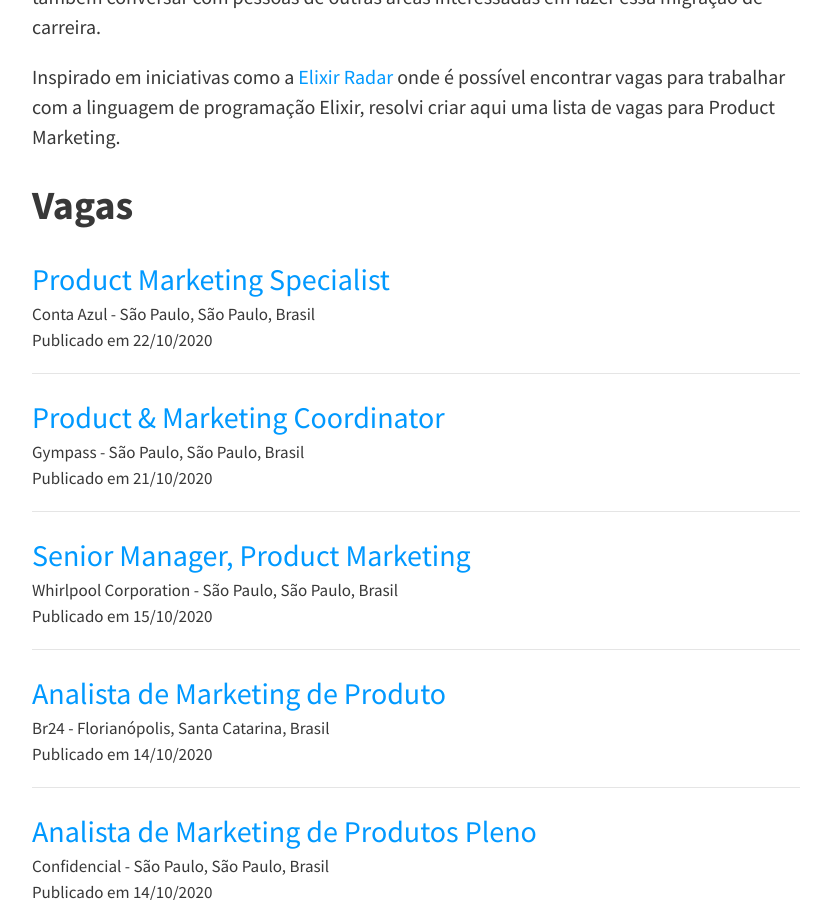
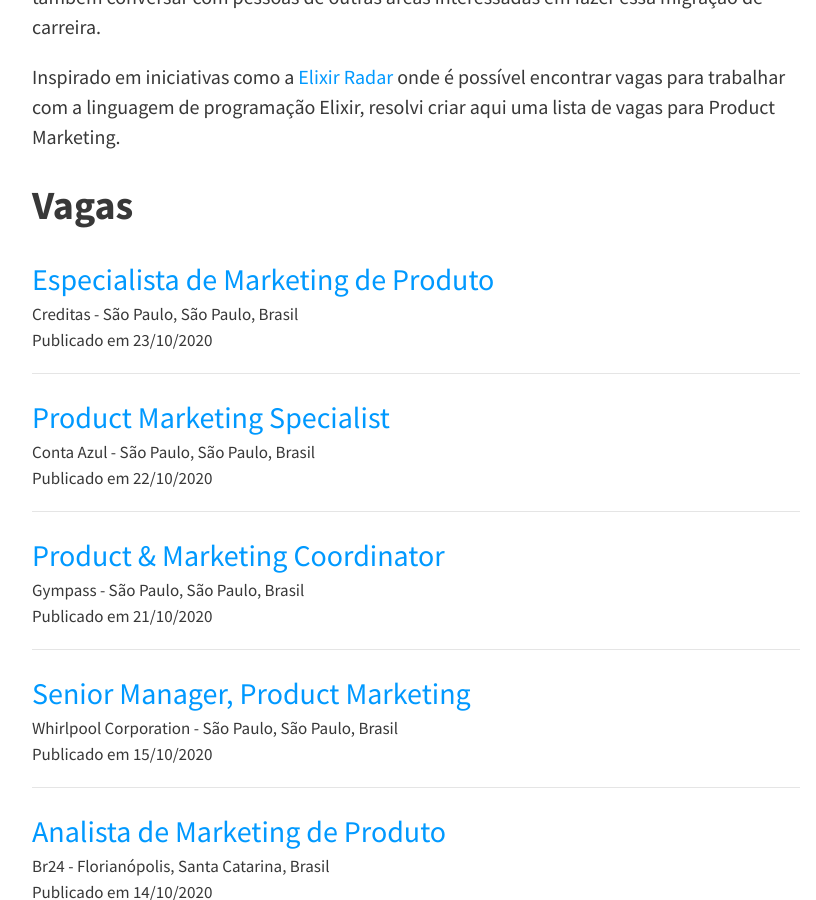
Before and after one commit to felipecbarbosa/felipecbarbosa.github.io, a Jekyll site: the page built from product-marketing/vagas.md, in a window 1280 px wide and 900 px high, scrolled down 953 px. Shown: the whole window, without its empty margins (224-1040 px from the left). Built offline with Jekyll 4.4.1, drawn with Linux system fonts in a browser that asks for light colours; nearby versions of some CDN libraries; comment, search, counter and statistics services are not loaded.

Commit message:
Added new job, Creditas

```diff
--- a/_data/job.json
+++ b/_data/job.json
@@ -1,4 +1,11 @@
 [
+    {
+        "url": "https://boards.greenhouse.io/creditas/jobs/4635861002?t=56aea99b2us",
+        "title": "Especialista de Marketing de Produto",
+        "location": "Creditas - São Paulo, São Paulo, Brasil",
+        "date": "Publicado em 23/10/2020",
+        "track": "creditas"
+    },
     {
         "url": "https://www.linkedin.com/jobs/view/2222776723/",
         "title": "Product Marketing Specialist",
```
